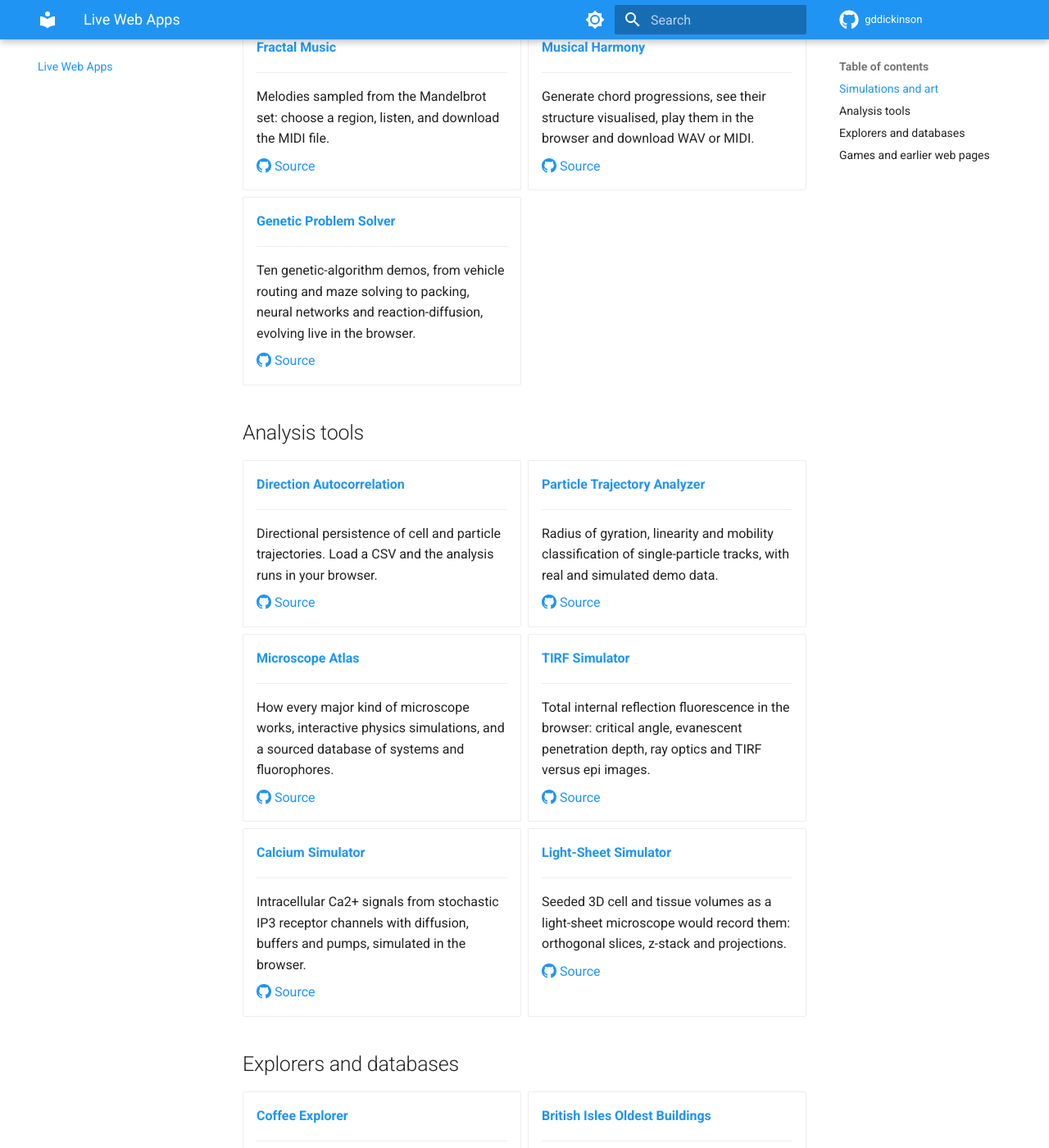
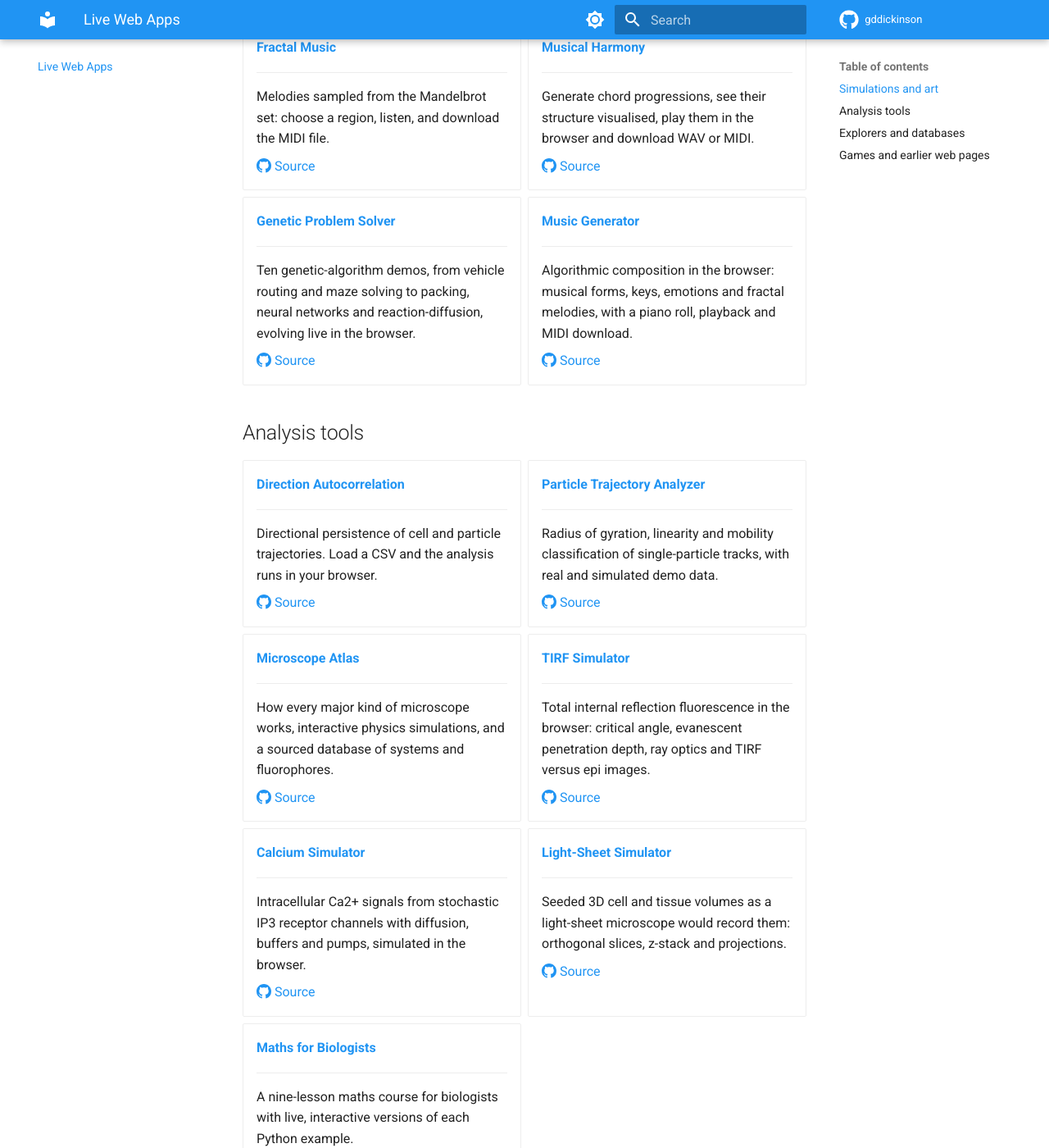
Before and after one commit to gddickinson/gddickinson.github.io, an MkDocs documentation site: the page built from docs/web-apps.md, in a window 1280 px wide and 1400 px high, scrolled down 2801 px. Shown: the whole window at 82% size. Built offline with MkDocs 1.6.1 and Material for MkDocs 9.7.7, drawn with Linux system fonts in a browser that asks for light colours; some of the changed text lies outside the part shown.

Commit message:
Web apps gallery: add calcium_simulator, music-generator, math_course, story-generator
Co-Authored-By: Claude Opus 5.5 <noreply@anthropic.com>

```diff
--- a/docs/web-apps.md
+++ b/docs/web-apps.md
@@ -210,6 +210,14 @@ Projects you can use straight from the browser. Each one also runs as a local we
 
     [:octicons-mark-github-16: Source](https://github.com/gddickinson/creative-genetic-problem-solver)
 
+-   **[Music Generator](https://gddickinson.github.io/music-generator/)**
+
+    ---
+
+    Algorithmic composition in the browser: musical forms, keys, emotions and fractal melodies, with a piano roll, playback and MIDI download.
+
+    [:octicons-mark-github-16: Source](https://github.com/gddickinson/music-generator)
+
 </div>
 
 ## Analysis tools
@@ -265,6 +273,14 @@ Projects you can use straight from the browser. Each one also runs as a local we
     Seeded 3D cell and tissue volumes as a light-sheet microscope would record them: orthogonal slices, z-stack and projections.
 
     [:octicons-mark-github-16: Source](https://github.com/gddickinson/lightsheet_simulator)
+
+-   **[Maths for Biologists](https://gddickinson.github.io/math_course/)**
+
+    ---
+
+    A nine-lesson maths course for biologists with live, interactive versions of each Python example.
+
+    [:octicons-mark-github-16: Source](https://github.com/gddickinson/math_course)
 
 </div>
 
@@ -352,4 +368,12 @@ Projects you can use straight from the browser. Each one also runs as a local we
 
     [:octicons-mark-github-16: Source](https://github.com/gddickinson/hexchess_python)
 
+-   **[Story Generator](https://gddickinson.github.io/story-generator/)**
+
+    ---
+
+    Procedurally generated branching stories with worlds, characters and relationships: play them, map the branches and share a seed.
+
+    [:octicons-mark-github-16: Source](https://github.com/gddickinson/story-generator)
+
 </div>
```
